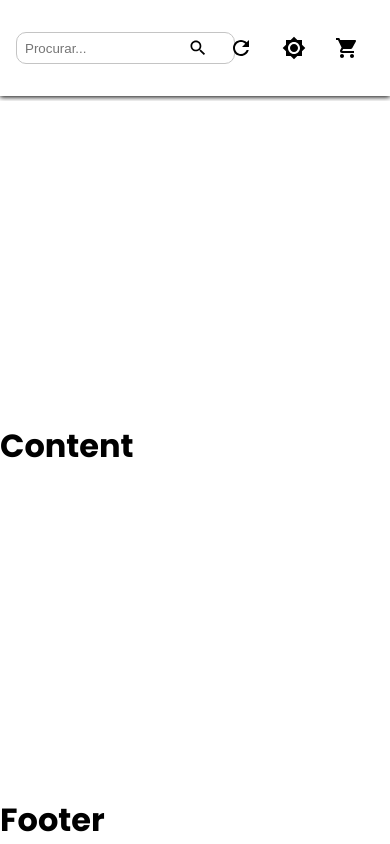
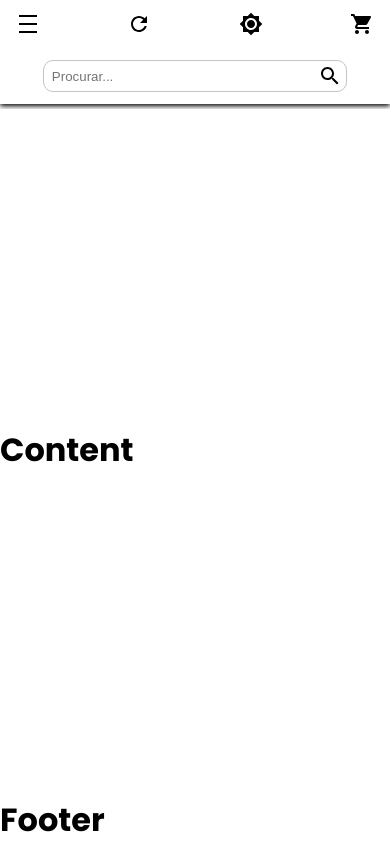
Before and after one commit to brunobarqueta/sala-8-bootcamp-cielo, a React (Vite) app: page / in a window 390 px wide. Built offline with nearby package versions, Linux system fonts and the light colour scheme.

Commit message:
Chore: Header using MUI and responsive CSS.

```diff
--- a/src/components/Header/Header.jsx
+++ b/src/components/Header/Header.jsx
@@ -2,6 +2,7 @@ import React, { useEffect, useState } from 'react';
 import HeaderStyles from './Styles';
 
 import SearchIcon from '@mui/icons-material/Search';
+import DensityMediumIcon from '@mui/icons-material/DensityMedium';
 import RefreshIcon from '@mui/icons-material/Refresh';
 import Brightness7Icon from '@mui/icons-material/Brightness7';
 import DarkModeIcon from '@mui/icons-material/DarkMode';
@@ -15,7 +16,7 @@ const Header = () => {
 
   useEffect(() => {
     //Função
-    console.log('teste');
+    // console.log('teste');
   }, [refreshTrigger]);
 
     return (
@@ -23,6 +24,7 @@ const Header = () => {
           <HeaderStyles>
             <ul className='header-container'>
               <li className='item-wrapper'>
+                <div className='search-wrapper'>
                   <input
                     onChange={(e) => {
                       e.preventDefault();
@@ -31,16 +33,26 @@ const Header = () => {
                     placeholder='Procurar...'
                   />
                   <div
-                    className='icon-wrapper'
+                    className='icon-wrapper search-icon'
                   >
                     <SearchIcon
-                      className='icon-settings search-icon'
+                      className='icon-settings'
                     />
                   </div>
+                </div>
               </li>
               <li className='item-wrapper'>
                 <div
                   className='icon-wrapper'
+                  onClick={() => {toggleRefreshTrigger(!refreshTrigger)}}
+                >
+                  <DensityMediumIcon
+                    className='icon-settings mobile'
+                  />
+                </div>
+                <div
+                  className='icon-wrapper'
+                  onClick={() => {toggleRefreshTrigger(!refreshTrigger)}}
                 >
                   <RefreshIcon
                     className='icon-settings'
--- a/src/components/Header/Styles.js
+++ b/src/components/Header/Styles.js
@@ -1,10 +1,8 @@
 import styled from "styled-components";
 
+//-webkit-clip-path -> removes side shadow from box-shadow;
+
 const HeaderStyles = styled.header `
-
-  width: 100%;
-  height: 6rem;
-  position: sticky;
 
   .header-container {
     width: 100%;
@@ -16,6 +14,8 @@ const HeaderStyles = styled.header `
     padding: 0 1rem;
     box-shadow: 0 1px 5px black;
     -webkit-clip-path: inset(-5px 0px -5px 0px);
+    position: sticky;
+
   }
 
   .item-wrapper {
@@ -24,7 +24,6 @@ const HeaderStyles = styled.header `
     flex-direction: row;
     align-items: center;
     justify-content: space-around;
-    position: relative;
   }
 
   .item-wrapper input {
@@ -35,6 +34,12 @@ const HeaderStyles = styled.header `
     padding: 0.5rem 2rem 0.5rem 0.5rem;
     box-sizing: border-box;
     outline: none;
+  }
+
+  .search-wrapper {
+    width: 100%;
+    display: flex;
+    position: relative;
   }
 
   .icon-wrapper {
@@ -49,12 +54,11 @@ const HeaderStyles = styled.header `
 
   .search-icon {
     width: 1.25rm;
-    height: 1.25rem;
+    height: 100%;
     display: flex;
+    align-items: center;
     position: absolute;
-    right: 0.25rem;
-    top: 2.35rem;
-
+    right: 0.35rem;
   }
 
   .cart-wrapper {
@@ -77,6 +81,39 @@ const HeaderStyles = styled.header `
     top: -0.65rem;
   }
 
+  .mobile {
+    display: none;
+  }
+
+  @media (max-width: 464px) {
+
+    .header-container {
+      height: 6.5rem;
+      box-shadow: 0 2px 5px black;
+      flex-direction: column-reverse;
+      justify-content: space-around;
+    }
+
+    .item-wrapper {
+      justify-content: space-between;
+    }
+
+    .item-wrapper input {
+      width: 100%;
+      min-width: none;
+    }
+
+    .search-wrapper {
+      width: 85%;
+      margin: auto;
+    }
+
+    .mobile {
+      display: block;
+    }
+
+  }
+
 `;
 
 export default HeaderStyles;
```
Also changed, not shown: src/assets/icons/Header/magnifier.svg (deleted), src/assets/icons/Header/refresh.svg (deleted).
